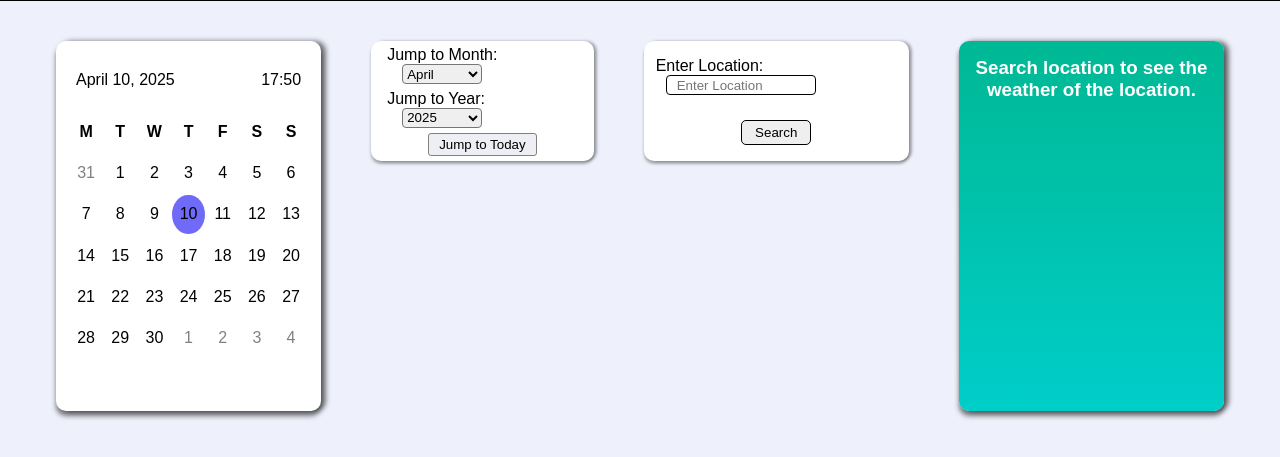
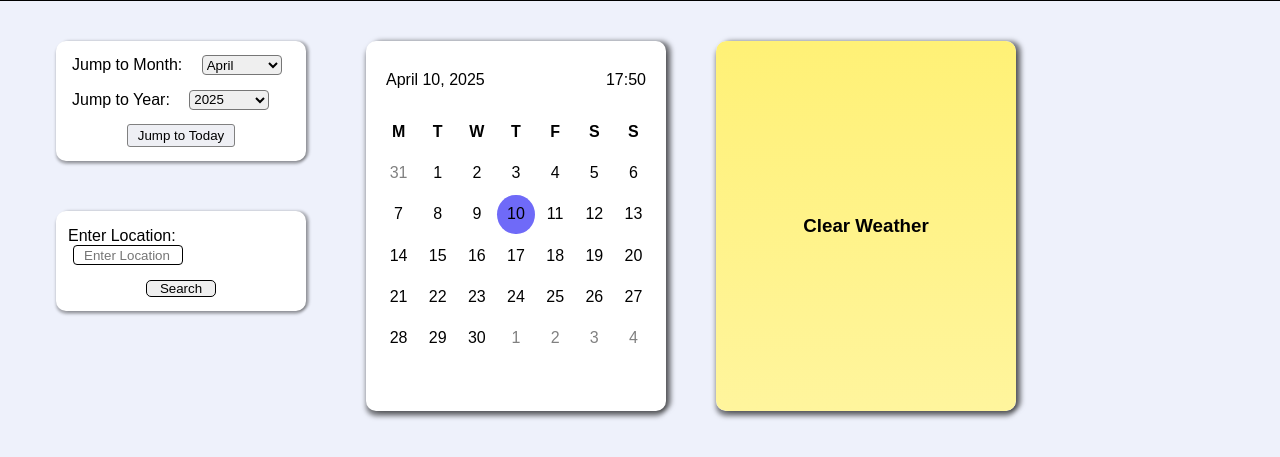
Before and after one commit to YashRajput74/calendar, a website built with Vite: page index.html in a window 1280 px wide. Shown: the part 79-536 px from the top of the page. Built offline with nearby package versions, Linux system fonts and the light colour scheme.

Commit message:
trying to add carousel

```diff
--- a/components/weather/view.js
+++ b/components/weather/view.js
@@ -24,7 +24,7 @@ export const view = {
         }
         else if(status=="Rain"){
             document.querySelector(".weatherDisplay").style.background="linear-gradient(to bottom, #e0e0e0, #f5f5f5)";
-            document.querySelector(".weatherDisplay").style.color="white";
+            document.querySelector(".weatherDisplay").style.color="black";
             img=`<img src="./resources/rain.png" alt="">`;
         }
         if(status=="Clear"){
@@ -42,6 +42,8 @@ export const view = {
         else if(status=="Drizzle"){
             status="drizzly";
         }
+        startCarousel();
+
         document.querySelector(".weatherDisplay").innerHTML=`<h3>${data?.name}</h3>
             <h4>Updated on ${time}</h4>
             <div>
@@ -58,3 +60,19 @@ export const view = {
             /**cant understand how line 55 works */
     }
 }
+function startCarousel() {
+    const carousel = document.querySelector(".carousel");
+    let currentIndex = 0;
+
+    function moveCarousel() {
+        currentIndex++;
+        if (currentIndex >= 4) {
+            currentIndex = 3;
+        }
+        carousel.style.transform = `translateX(-${currentIndex * 100}%)`;
+    }
+
+    setTimeout(() => {
+        moveCarousel();
+    }, 1000);
+}
--- a/index.html
+++ b/index.html
@@ -11,22 +11,10 @@
 <body>
     <header>
         <h1>Calendar</h1>
-       <!--  <nav>
-            <a>Home</a>
-            <a>Options</a>
-            <a>About</a>
-        </nav> -->
     </header>
     <main>
-        <div class="calendar">
+
         <div>
-                <div class="displayedDate"></div>
-                <div></div>
-            </div>
-            <table>
-            </table>
-
-        </div>
             <div class="optionsDiv">
                 <div>Jump to Month:
                     <select name="" id="monthSelect">
@@ -47,9 +35,37 @@
                 </span>
                 <button class="searchWeatherButton">Search</button>
             </div>
-        <div class="weatherDisplay">
+        </div>
+
+        <div class="calendar">
+            <div>
+                <div class="displayedDate"></div>
+                <div></div>
+            </div>
+            <table>
+            </table>
+
+        </div>
+
+        <div class="carouselContainer">
+            <div class="carousel">
+                <div class="carousel-item gradient1">
+                    <h3>Clear Weather</h3>
+                </div>
+                <div class="carousel-item gradient2">
+                    <h3>Cloudy Weather</h3>
+                </div>
+                <div class="carousel-item gradient3">
+                    <h3>Rainy Weather</h3>
+                </div>
+                <div class="carousel-item weatherDisplay">
                     <h3>Search location to see the weather of the location.</h1>
                 </div>
+            </div>
+        </div>
+
+
+
     </main>
     <script type="module" src="./main.js"></script>
 </body>
--- a/style.css
+++ b/style.css
@@ -34,10 +34,10 @@ main{
 .calendar{
     width: 300px;
     height: 370px;
+    margin-left: 60px;
     background-color: white;
     border-radius: 10px;
     padding: 2vh 1.5vh;
-    margin-right: 50px;
     box-shadow: 0px 5px 5px rgba(0,0,0,0.5), 5px 0px 5px rgba(0,0,0,0.5);
 }
 .calendar>div:nth-child(1){
@@ -98,21 +98,21 @@ td.selected{
     background-color: #eeeff4;
 }
 .weatherApp{
-    width: 300px;
-    height: 120px;
+    width: 250px;
+    height: 100px;
     background-color: white;
     border-radius: 10px;
     padding: 2vh 1.5vh;
-    margin-left: 50px;
+    margin-top: 50px;
     box-shadow: 0px 3px 3px rgba(0,0,0,0.3), 3px 0px 3px rgba(0,0,0,0.3);
     display: flex;
     flex-direction: column;
     align-items: center;
 }
 #location{
-    width: 150px;
+    width: 110px;
     height: 20px;
-    margin-left: 10px;
+    margin-left: 5px;
     border-radius: 4px;
     border: 1px solid black;
     padding: 0px 10px;
@@ -120,7 +120,7 @@ td.selected{
 .searchWeatherButton{
     width: 70px;
     height: 30px;
-    margin-top: 25px;
+    margin-top: 15px;
     border: 1px solid black;
     border-radius: 5px;
     outline: none;
@@ -131,11 +131,6 @@ td.selected{
     color: white;
     border-radius: 10px;
     padding: 2vh 1.5vh;
-    margin-left: 50px;
-    box-shadow: 0px 5px 5px rgba(0,0,0,0.5), 5px 0px 5px rgba(0,0,0,0.5);
-    background: linear-gradient(to bottom, #00b894, #00cec9);
-    /* background: linear-gradient(to bottom, #27ae60, #2ecc71); */
-
 }
 .weatherDisplay>h3,
 .weatherDisplay>h4{
@@ -143,10 +138,8 @@ td.selected{
     margin-bottom: 5px;
 }
 .weatherDisplay>div:first-of-type{
-    margin: 10px 0px;
     width: 100%;
     height: 170px;
-    padding: 10px;
     display: flex;
     justify-content: space-between;
     align-items: center;
@@ -171,3 +164,36 @@ td.selected{
     justify-content: center;
     align-items: center;
 }
+.carouselContainer{
+    width: 300px;
+    height: 370px;
+    position: relative;
+    overflow: hidden;
+    border-radius: 10px;
+    text-align: center;
+    margin-left: 50px;
+    box-shadow: 0px 5px 5px rgba(0,0,0,0.5), 5px 0px 5px rgba(0,0,0,0.5);
+}
+.carousel {
+    display: flex;
+    width: 1200px;
+    transition: transform 1s ease-in-out;
+}
+.carousel-item {
+    width: 300px;
+    height: 370px;
+    text-align: center;
+    display: flex;
+    justify-content: center;
+    align-items: center;
+    border-radius: 10px;
+}
+.gradient1 {
+    background: linear-gradient(to bottom, #fff176, #fff59d);
+}
+.gradient2 {
+    background: linear-gradient(to bottom, #4f81bd, #1e3d6f);
+}
+.gradient3 {
+    background: linear-gradient(to bottom, #e0e0e0, #f5f5f5);
+}
```
Lines whose indentation alone changed are shown as unchanged.
